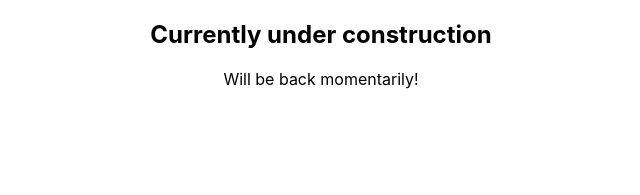
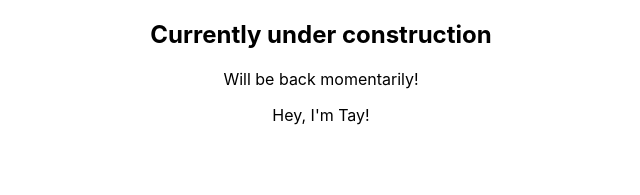
Before and after one commit to chamomiletay/chamomiletay, a React (Create React App) app: page / in a window 1280 px wide. Shown: the top 195 px of the page, without its empty margins (319-959 px from the left). Built offline with nearby package versions, Linux system fonts and the light colour scheme.

Commit message:
display 'about' component

```diff
--- a/src/App.js
+++ b/src/App.js
@@ -1,4 +1,5 @@
 import './App.css';
+import About from './components/About';
 
 function App() {
   return (
@@ -8,6 +9,10 @@ function App() {
 
       <h2>Currently under construction</h2>
       <p>Will be back momentarily!</p>
+
+    {/* Display 'About' component below */}
+      <About/>
+
     </div>
   );
 }
--- a/src/components/About.js
+++ b/src/components/About.js
@@ -3,7 +3,7 @@
 
 const About = () => {
     return(
-        <div></div>
+        <div>Hey, I'm Tay!</div>
     )
 }
 
```
